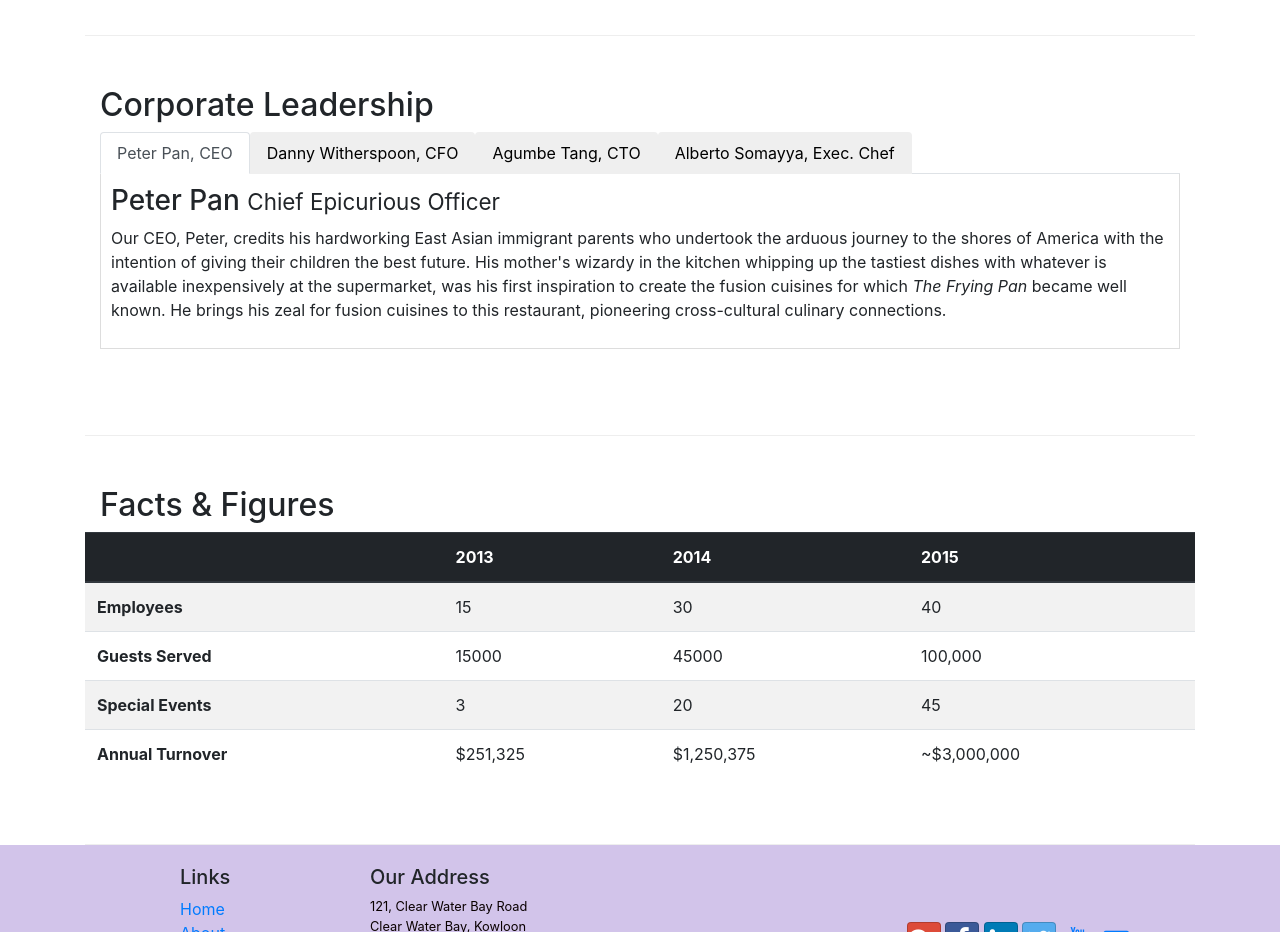
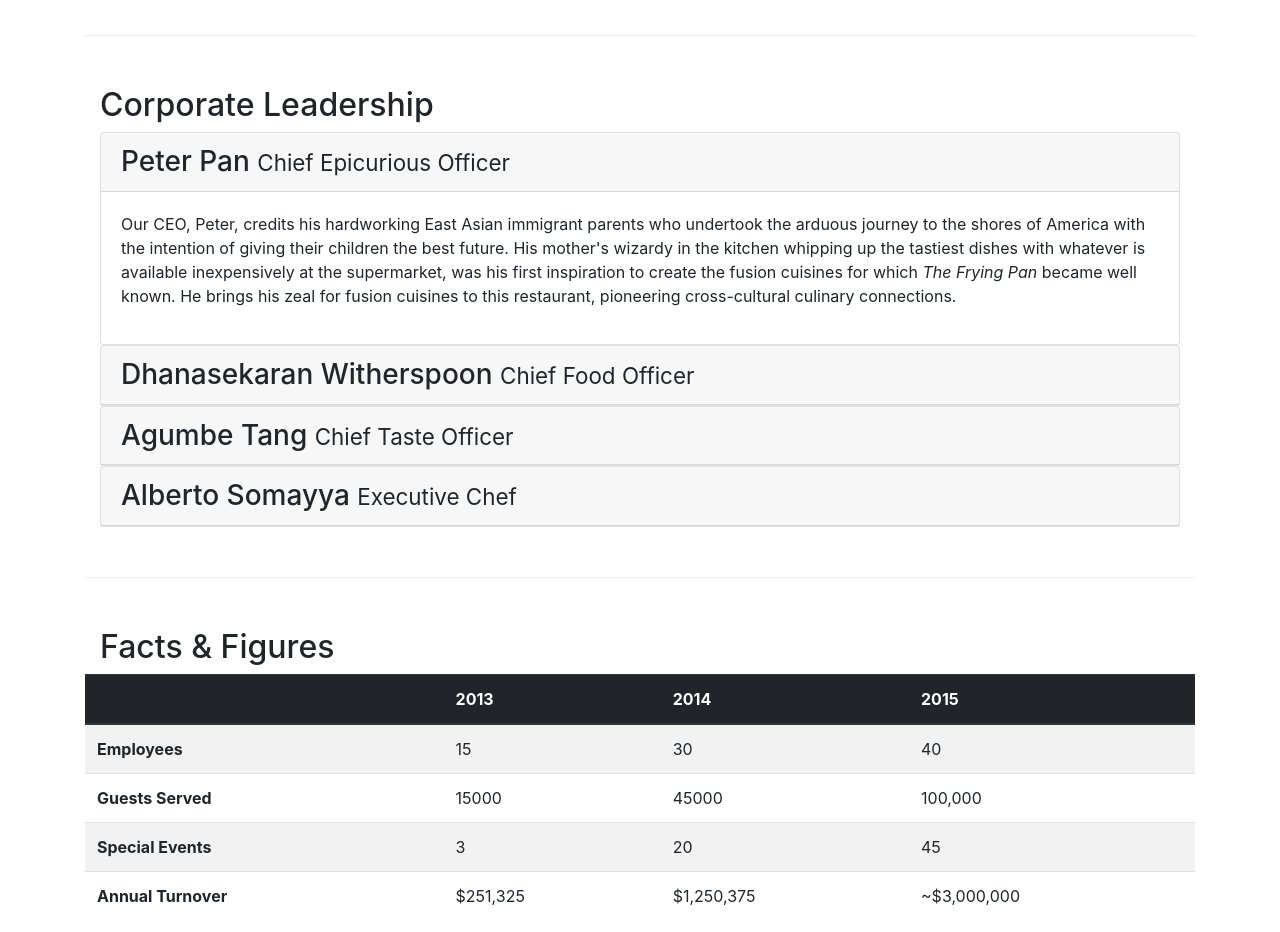
Before and after one commit to jmambrinventre/btp4, a website: page aboutus.html in a window 1280 px wide. Shown: the part 980-1912 px from the top of the page. Drawn offline with nearby package versions, Linux system fonts and the light colour scheme.

Commit message:
s3 accordion !

```diff
--- a/aboutus.html
+++ b/aboutus.html
@@ -97,49 +97,70 @@
             </div>
         </div>
 
-
+        <!-- REVEER ACCORDION -->
         <div class="row row-content">
             <div class="col-12">
                 <h2>Corporate Leadership</h2>
-                <ul class="nav nav-tabs">
-                    <li class="nav-item">
-                      <button class="nav-link active" href="#peter"
-                        role="tab" data-toggle="tab">Peter Pan, CEO</button>
-                    </li>
-                    <li class="nav-item">
-                      <button class="nav-link" href="#dannya" role="tab"
-                        data-toggle="tab">Danny Witherspoon, CFO</button>
-                    </li>
-                    <li class="nav-item">
-                      <button class="nav-link" href="#agumbea" role="tab"
-                        data-toggle="tab">Agumbe Tang, CTO</button>
-                    </li>
-                    <li class="nav-item">
-                      <button class="nav-link" href="#albertoa" role="tab"
-                        data-toggle="tab">Alberto Somayya, Exec. Chef</button>
-                    </li>
-                </ul>
-                <!-- REVEER COMMIT "S3 TABS" -->
-                <div class="tab-content">
-                    <div role="tabpanel" class="tab-pane fade show active" id="peter">
-                        <h3>Peter Pan <small>Chief Epicurious Officer</small></h3>
-                        <p class="d-none d-sm-block">Our CEO, Peter, credits his hardworking East Asian immigrant parents who undertook the arduous journey to the shores of America with the intention of giving their children the best future. His mother's wizardy in the kitchen whipping up the tastiest dishes with whatever is available inexpensively at the supermarket, was his first inspiration to create the fusion cuisines for which <em>The Frying Pan</em> became well known. He brings his zeal for fusion cuisines to this restaurant, pioneering cross-cultural culinary connections.</p>
+                <div class="accordion" id="accordion">
+                    <div class="card">
+                        <div class="card-header" role="tab" id="peterhead">
+                            <h3 class="mb-0">
+                                <a data-toggle="collapse" data-target="#peter">
+                                    Peter Pan <small>Chief Epicurious Officer</small>
+                                </a>
+                            </h3>
+                        </div>
+                        <div class="collapse show" id="peter" aria-labelledby="peterhead" data-parent="#accordion">
+                            <div class="card-body">
+                                <p class="d-none d-sm-block">Our CEO, Peter, credits his hardworking East Asian immigrant parents who undertook the arduous journey to the shores of America with the intention of giving their children the best future. His mother's wizardy in the kitchen whipping up the tastiest dishes with whatever is available inexpensively at the supermarket, was his first inspiration to create the fusion cuisines for which <em>The Frying Pan</em> became well known. He brings his zeal for fusion cuisines to this restaurant, pioneering cross-cultural culinary connections.</p>
+                            </div>
+                        </div>
                     </div>
 
-                    <!-- <div role="tabpanel" class="tab-pane fade" id="dannya">
-                        <h3>Dhanasekaran Witherspoon <small>Chief Food Officer</small></h3>
-                        <p class="d-none d-sm-block">Our CFO, Danny, as he is affectionately referred to by his colleagues, comes from a long established family tradition in farming and produce. His experiences growing up on a farm in the Australian outback gave him great appreciation for varieties of food sources. As he puts it in his own words, <em>Everything that runs, wins, and everything that stays, pays!</em></p>
+                    <div class="card">
+                        <div class="card-header" role="tab" id="dannyhead">
+                            <h3 class="mb-0">
+                                <a class="collapsed" data-toggle="collapse" data-target="#danny">
+                                    Dhanasekaran Witherspoon <small>Chief Food Officer</small>
+                                </a>
+                            </h3>
+                        </div>
+                        <div class="collapse" id="danny" aria-labelledby="dannyhead" data-parent="#accordion">
+                            <div class="card-body">
+                                <p class="d-none d-sm-block">Our CFO, Danny, as he is affectionately referred to by his colleagues, comes from a long established family tradition in farming and produce. His experiences growing up on a farm in the Australian outback gave him great appreciation for varieties of food sources. As he puts it in his own words, <em>Everything that runs, wins, and everything that stays, pays!</em></p>
+                            </div>
+                        </div>
                     </div>
 
-                    <div role="tabpanel" class="tab-pane fade" id="agumbea">
-                        <h3>Agumbe Tang <small>Chief Taste Officer</small></h3>
-                        <p class="d-none d-sm-block">Blessed with the most discerning gustatory sense, Agumbe, our CTO, personally ensures that every dish that we serve meets his exacting tastes. Our chefs dread the tongue lashing that ensues if their dish does not meet his exacting standards. He lives by his motto, <em>You click only if you survive my lick.</em></p>
+                    <div class="card">
+                        <div class="card-header" role="tab" id="agumbehead">
+                            <h3 class="mb-0">
+                                <a class="collapsed" data-toggle="collapse" data-target="#agumbe">
+                                    Agumbe Tang <small>Chief Taste Officer</small>
+                                </a>
+                            </h3>
+                        </div>
+                        <div class="collapse" id="agumbe" aria-labelledby="agumbehead" data-parent="#accordion">
+                            <div class="card-body">
+                                <p class="d-none d-sm-block">Blessed with the most discerning gustatory sense, Agumbe, our CTO, personally ensures that every dish that we serve meets his exacting tastes. Our chefs dread the tongue lashing that ensues if their dish does not meet his exacting standards. He lives by his motto, <em>You click only if you survive my lick.</em></p>
+                            </div>
+                        </div>
                     </div>
 
-                    <div role="tabpanel" class="tab-pane fade" id="albertoa">
-                        <h3>Alberto Somayya<small>Executive Chef</small></h3>
-                        <p class="d-none d-sm-block">Award winning three-star Michelin chef with wide International experience having worked closely with whos-who in the culinary world, he specializes in creating mouthwatering Indo-Italian fusion experiences. He says, <em>Put together the cuisines from the two craziest cultures, and you get a winning hit! Amma Mia!</em></p>
-                    </div> -->
+                    <div class="card">
+                        <div class="card-header" role="tab" id="albertohead">
+                            <h3 class="mb-0">
+                                <a class="collapsed" data-toggle="collapse" data-target="#alberto">
+                                    Alberto Somayya <small>Executive Chef</small>
+                                </a>
+                            </h3>
+                        </div>
+                        <div class="collapse" id="alberto" aria-labelledby="albertohead" data-parent="#accordion">
+                            <div class="card-body">
+                                <p class="d-none d-sm-block">Award winning three-star Michelin chef with wide International experience having worked closely with whos-who in the culinary world, he specializes in creating mouthwatering Indo-Italian fusion experiences. He says, <em>Put together the cuisines from the two craziest cultures, and you get a winning hit! Amma Mia!</em></p>
+                            </div>
+                        </div>
+                    </div>
                 </div>
             </div>
         </div>
```
